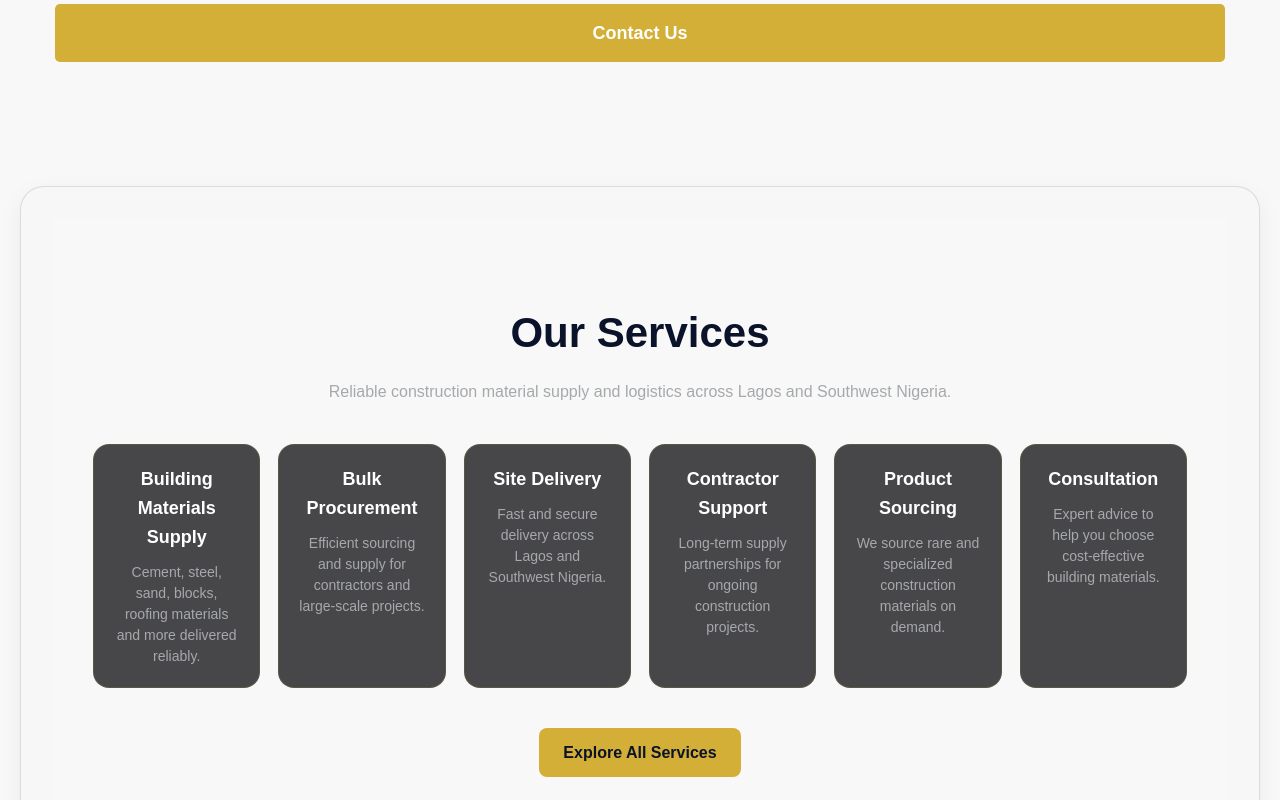
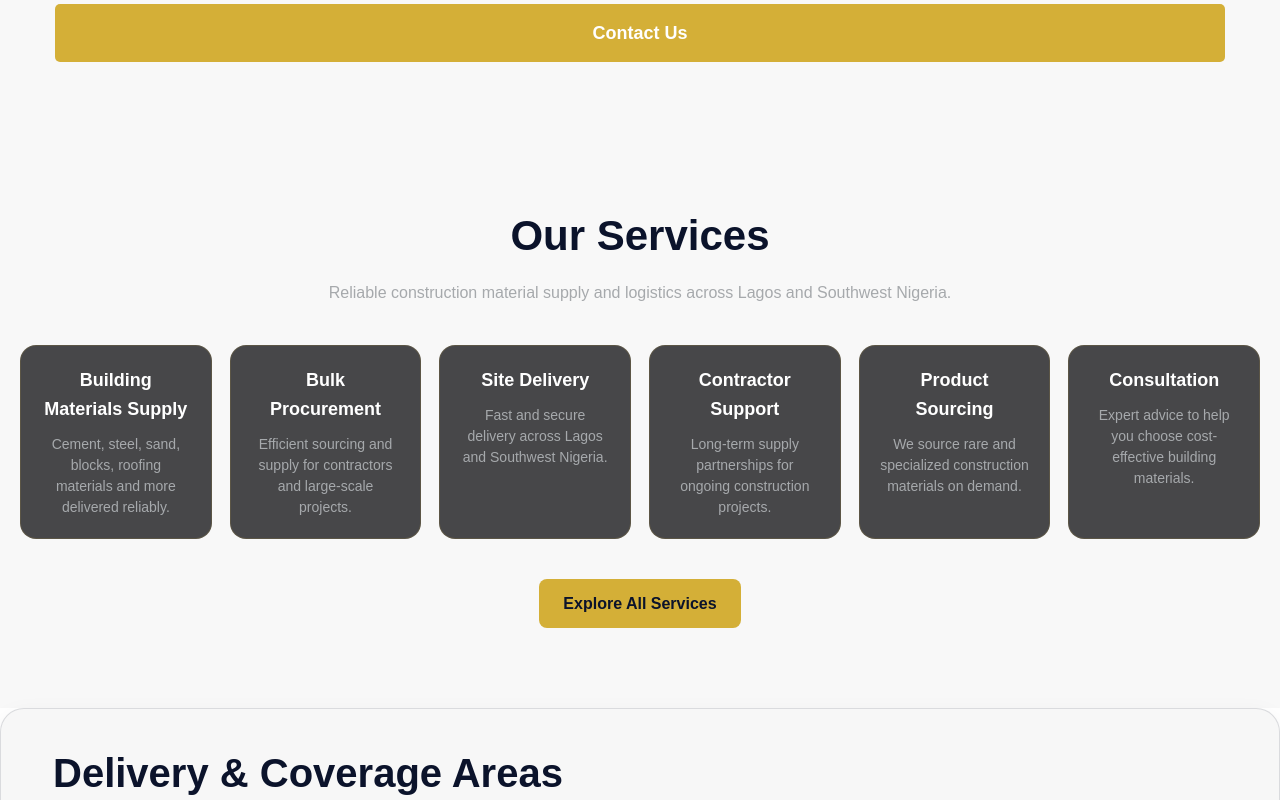
Before and after one commit to theblacktallguy/SM-Ridge-Materials, a React (Vite) app: page / in a window 1280 px wide. Shown: the part 3880-4680 px from the top of the page. Built offline with nearby package versions, Linux system fonts and the light colour scheme; some icons are missing.

Commit message:
Rebuild about supply Section

```diff
--- a/src/components/about/WhatWeSupply.tsx
+++ b/src/components/about/WhatWeSupply.tsx
@@ -26,7 +26,7 @@ const WhatWeSupply: React.FC = () => {
 
         <div className="about-supply-grid">
           {supplies.map((supply) => (
-            <div key={supply.label} className="supply-card">
+            <div key={supply.label} className="about-supply-card">
               <h3>{supply.label}</h3>
               <p>{supply.description}</p>
             </div>
--- a/src/components/home/ServicesOverview.tsx
+++ b/src/components/home/ServicesOverview.tsx
@@ -38,7 +38,7 @@ const services = [
 const ServicesOverview: React.FC = () => {
   return (
     <section className="services-section">
-      <div className="container">
+      <div className="our-service-container">
         <h2 className="title">Our Services</h2>
         <p className="subtitle">
           Reliable construction material supply and logistics across Lagos and Southwest Nigeria.
--- a/src/pages/Home/Home.tsx
+++ b/src/pages/Home/Home.tsx
@@ -56,18 +56,9 @@ const Home = () => {
 
       <WhyChooseUs />
 
-      <section className="page-placeholder">
-        <div className="container">
+      <ServicesOverview />
 
-          <div className="page-placeholder__card">
-
-            <ServicesOverview />
-
-            <CoverageAreas />
-
-          </div>
-        </div>
-      </section>
+      <CoverageAreas />
 
       <TestimonialSlider />
     </MainLayout>
--- a/src/styles/about.css
+++ b/src/styles/about.css
@@ -284,7 +284,7 @@
 
 @media (max-width: 768px) {
   .core-values__grid {
-    grid-template-columns: 1fr 1fr; /* Stack 2 columns on mobile */
+    grid-template-columns: repeat(2, 1fr);
     width: 100%;
     margin: 0 auto;
     padding: 0 5px;
@@ -325,7 +325,7 @@
   gap: 30px;
 }
 
-.supply-card {
+.about-supply-card {
   background-color: #fff;
   padding: 30px;
   border-radius: 8px;
@@ -334,14 +334,14 @@
 }
 
 
-.supply-card h3 {
+.about-supply-card h3 {
   font-size: 22px;
   color: #D4AF37; /* gold */
   margin-bottom: 15px;
   text-align: center;
 }
 
-.supply-card p {
+.about-supply-card p {
   line-height: 1.7;
   color: #444;
   text-align: center;
@@ -349,7 +349,7 @@
 
 @media (max-width: 768px) {
   .about-supply-grid {
-    grid-template-columns: 1fr 1fr; /* Stack 2 columns on mobile */
+    grid-template-columns: repeat(2, 1fr);
     width: 100%;
     margin: 0 auto;
     padding: 0 5px;
@@ -360,7 +360,7 @@
     padding: 30px 0;
   }
 
-  .supply-card {
+  .about-supply-card {
     margin-bottom: 30px;
   }
 }
--- a/src/styles/home.css
+++ b/src/styles/home.css
@@ -362,7 +362,6 @@
   display: grid;
   grid-template-columns: repeat(2, 1fr); /* Two columns by default */
   gap: 20px;
-  padding: 0 20px;
 }
 
 /* Reason Card Styling */
@@ -417,6 +416,10 @@
 
   .reason-card {
     padding: 20px;
+  }
+
+  .reason-card h3 {
+    font-size: 1rem;
   }
 
   .cta-btn {
@@ -552,10 +555,11 @@
   color: white;
 }
 
-.services-section .container {
+.our-service-container {
   max-width: 1300px;
   margin: auto;
   text-align: center;
+  color: #0B132B;
 }
 
 .title {
```
